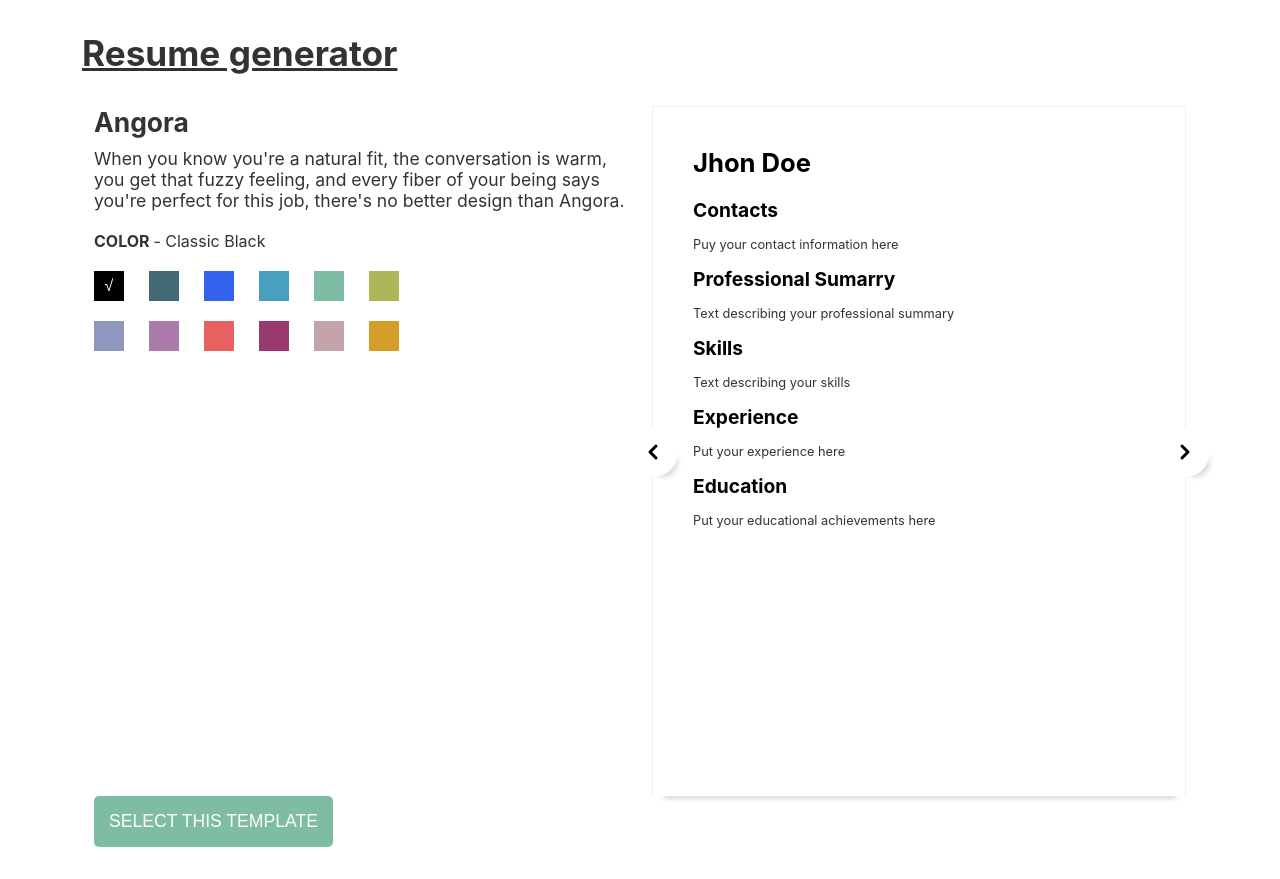
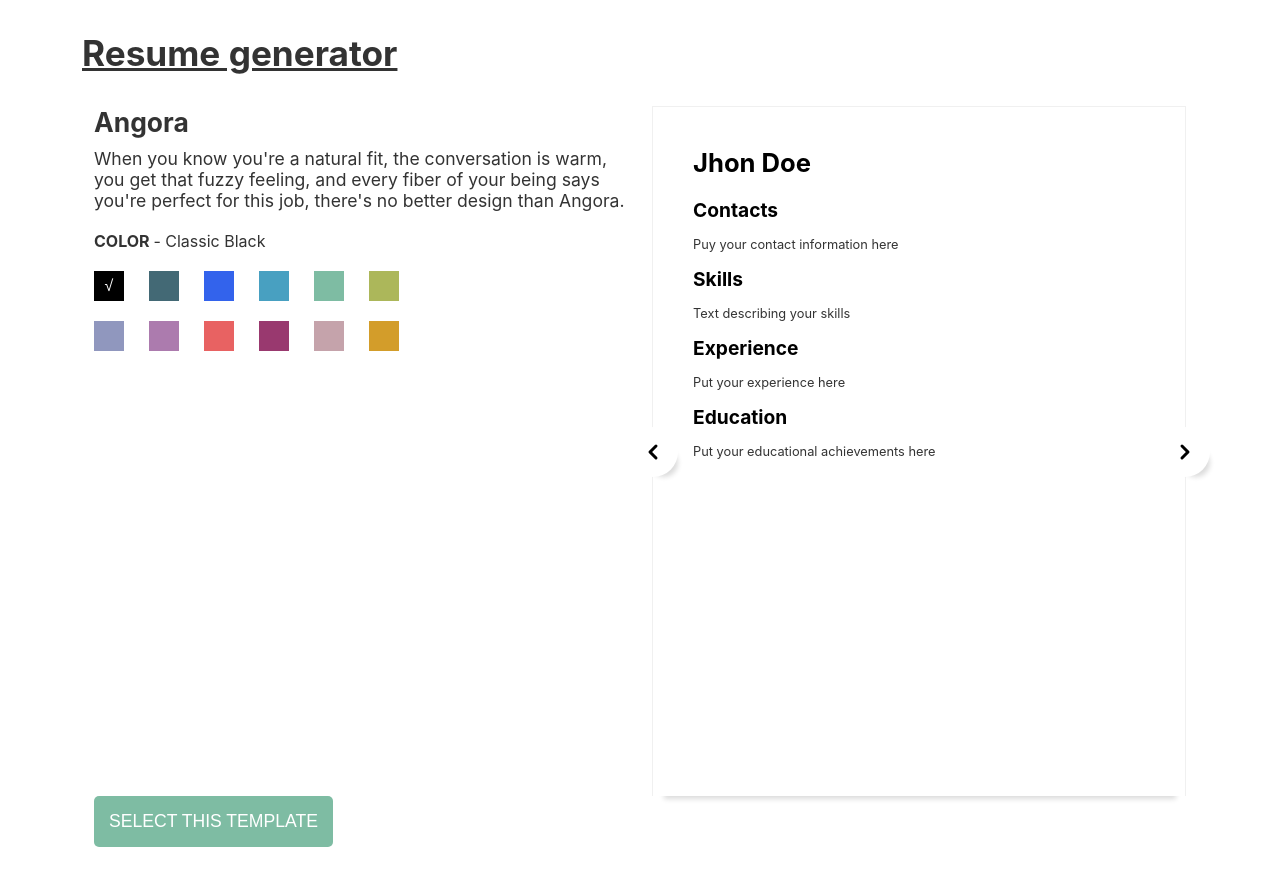
Before and after one commit to ratigumashvili/ol-academy-resume-generator-final-project, a React (Create React App) app: page /choose-template in a window 1280 px wide. Built offline with nearby package versions, Linux system fonts and the light colour scheme.

Commit message:
small fixes

```diff
--- a/src/components/TemplateBox.jsx
+++ b/src/components/TemplateBox.jsx
@@ -4,8 +4,11 @@ import AngoraTemplate from "./AngoraTemplate";
 import BlueprintTemplate from "./BlueprintTemplate";
 
 import { colourNameToHex } from "../helpers/helpers";
+import { dummyData } from "../tempData";
 
 const TemplateBox = ({ pickedColor, handleThemeChange, theme }) => {
+  const { name, contacts, proffSumarry, skills, experience, education } =
+    dummyData;
   return (
     <div className="theme-wrapper">
       <button className="theme-change next" onClick={handleThemeChange}>
@@ -14,23 +17,23 @@ const TemplateBox = ({ pickedColor, handleThemeChange, theme }) => {
       {theme.name === "Angora" && (
         <AngoraTemplate
           color={colourNameToHex(pickedColor)}
-          name="Jhon Doe"
-          contacts="Puy your contact information here"
-          proffSumarry="Text describing your professional summary"
-          skills="Text describing your skills"
-          experience="Put your experience here"
-          education="Put your educational achievements here"
+          name={name}
+          contacts={contacts}
+          proffSumarry={proffSumarry}
+          skills={skills}
+          experience={experience}
+          education={education}
         />
       )}
       {theme.name === "Blueprint" && (
         <BlueprintTemplate
           color={colourNameToHex(pickedColor)}
-          name="Jhon Doe"
-          contacts="Puy your contact information here"
-          proffSumarry="Text describing your professional summary"
-          skills="Text describing your skills"
-          experience="Put your experience here"
-          education="Put your educational achievements here"
+          name={name}
+          contacts={contacts}
+          proffSumarry={proffSumarry}
+          skills={skills}
+          experience={experience}
+          education={education}
         />
       )}
       <button className="theme-change prev" onClick={handleThemeChange}>
--- a/src/index.scss
+++ b/src/index.scss
@@ -432,15 +432,14 @@ input[type="file"] {
   width: 100%;
 
   li {
+    padding: 15px 0;
+    border-bottom: solid 1px #333;
     display: flex;
     align-items: center;
-    justify-content: space-between;
-    padding: 15px 0;
-    border-bottom: solid 1px #333;
 
-    .right {
-      display: flex;
-      align-items: center;
+    button {
+      display: inline-flex;
+      margin-left: auto;
     }
 
     &:last-of-type {
--- a/src/pages/Home.jsx
+++ b/src/pages/Home.jsx
@@ -51,7 +51,7 @@ const Home = ({ resumes }) => {
         <div className="homepage__bottom">
           <h3 className="component-heading">Last added resume</h3>
           <Link to="/stored_resumes">
-            Name: {temp.data.name} Date: {temp.time}
+            <b>Name</b>: {temp.data.name} <b>Date</b>: {temp.time}
           </Link>
         </div>
       )}
--- a/src/pages/Stored.jsx
+++ b/src/pages/Stored.jsx
@@ -38,18 +38,14 @@ const Stored = ({ resumes, setResumes }) => {
             .map((item) => {
               const { id, time } = item;
               return (
-                <li key={id}>
-                  <div>Name: {item.data.name}</div>
-                  <div className="right">
-                    <div id={id}>Time: {time}</div>
+                <li key={id} id={id}>
+                  <b>Name</b>: {item.data.name} &nbsp; <b>Time</b>: {time}
                   <button
                     onClick={() => handleRemoveItem(id)}
                     className="btn btn-danger"
-                      style={{ marginLeft: "15px" }}
                   >
                     <HiX />
                   </button>
-                  </div>
                 </li>
               );
             })}
--- a/src/tempData.js
+++ b/src/tempData.js
@@ -43,3 +43,12 @@ export const formValues = {
   experience: "",
   education: "",
 };
+
+export const dummyData = {
+  name: "Jhon Doe",
+  contacts: "Puy your contact information here",
+  proffSummary: "Text describing your professional summary",
+  skills: "Text describing your skills",
+  experience: "Put your experience here",
+  education: "Put your educational achievements here",
+};
```
Lines whose indentation alone changed are shown as unchanged.
